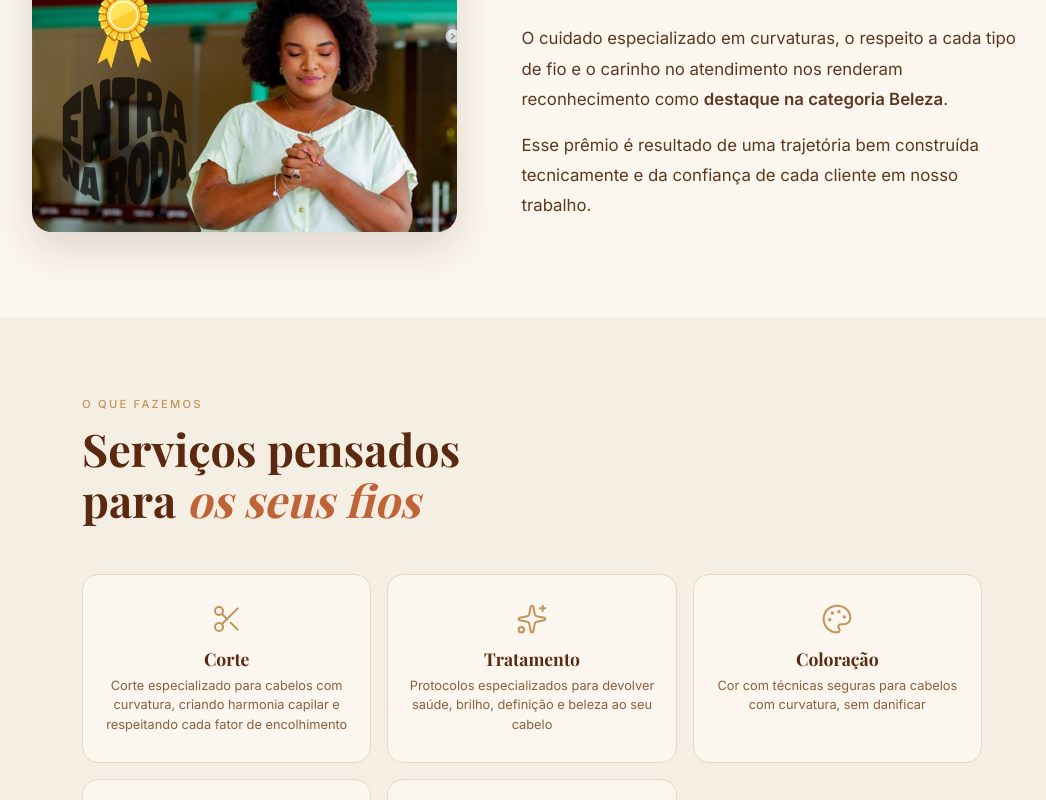
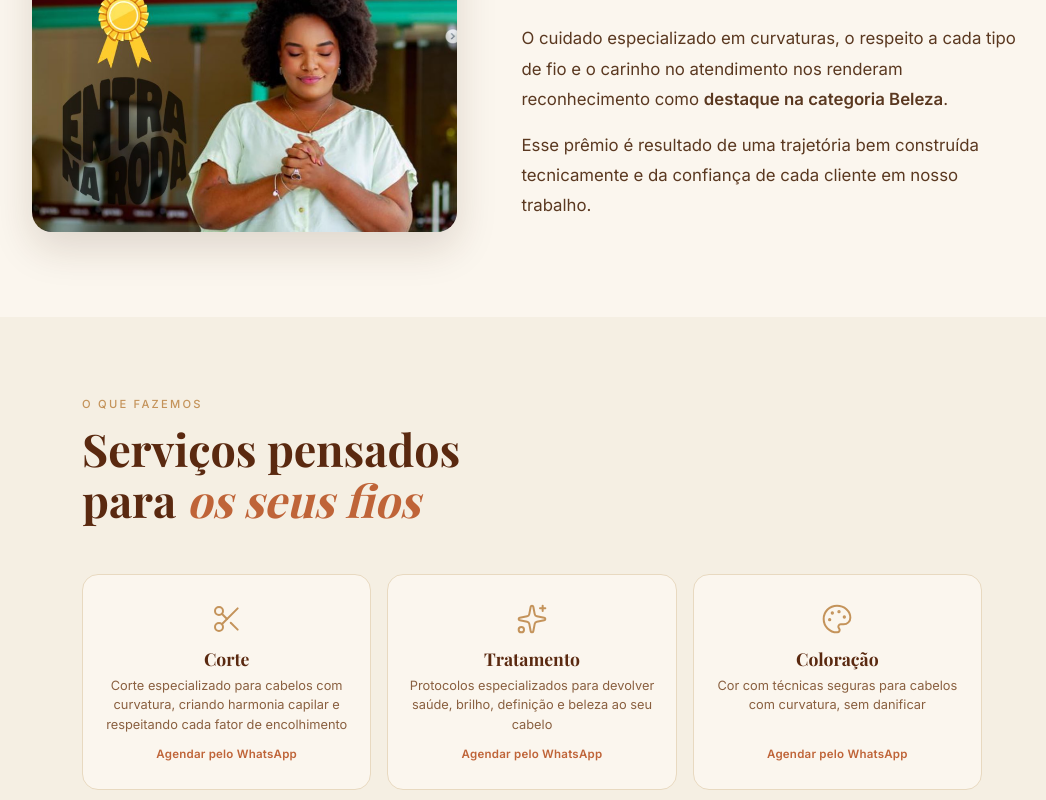
Before and after one commit to yagoBraga-alt/salao-da-preta, a React (Vite) app: page / in a window 1280 px wide. Shown: the part 2000-2800 px from the top of the page, without its empty margins (108-1154 px from the left). Built offline with nearby package versions, Linux system fonts and the light colour scheme; a web font is replaced by a local one.

Commit message:
fix: UX, CTAs e acessibilidade

```diff
--- a/src/components/Agendamento.jsx
+++ b/src/components/Agendamento.jsx
@@ -1,11 +1,11 @@
 export default function Agendamento() {
   return (
-    <section className="agendar">
+    <section className="agendar" id="agendamento">
       <div className="fade-up">
-        <p className="section-label text-center" style={{ color: 'rgba(26,13,5,0.6)' }}>Quer agendar um horário?</p>
-        <h2 className="section-title text-center" style={{ color: 'var(--dark)' }}>Agende seu horário<br /><em style={{ color: 'var(--espresso)', fontStyle: 'italic' }}>hoje mesmo</em></h2>
-        <p>Seu cacho merece cuidado especializado. Venha pro Salão da Preta.</p>
-        <a href="https://wa.me/558698352282?text=Ol%C3%A1%2C%20vim%20do%20site%20e%20gostaria%20de%20agendar%20um%20hor%C3%A1rio!" target="_blank" rel="noopener noreferrer" className="btn-dark">Quero agendar →</a>
+        <p className="section-label text-center" style={{ color: 'rgba(26,13,5,0.6)' }}>Pronta para cuidar dos seus cachos?</p>
+        <h2 className="section-title text-center" style={{ color: 'var(--dark)' }}>Reserve seu horário com quem<br /><em style={{ color: 'var(--espresso)', fontStyle: 'italic' }}>entende de cachos e crespos</em></h2>
+        <p>Atendimento especializado para realçar sua beleza natural com cuidado, técnica e carinho.</p>
+        <a href="https://wa.me/558698352282?text=Ol%C3%A1%2C%20vim%20do%20site%20e%20gostaria%20de%20reservar%20meu%20hor%C3%A1rio!" target="_blank" rel="noopener noreferrer" className="btn-dark" aria-label="Reservar horário pelo WhatsApp">Reservar pelo WhatsApp →</a>
       </div>
     </section>
   )
--- a/src/components/Depoimentos.jsx
+++ b/src/components/Depoimentos.jsx
@@ -1,6 +1,6 @@
 export default function Depoimentos() {
   return (
-    <section className="depoimentos">
+    <section className="depoimentos" id="depoimentos">
       <div className="depo-inner fade-up">
         <p className="section-label text-center">Clientes</p>
         <div className="ornament"></div>
--- a/src/components/Footer.jsx
+++ b/src/components/Footer.jsx
@@ -1,18 +1,15 @@
 export default function Footer() {
   return (
     <footer>
-      <p>© 2025 Salão da Preta · Parnaíba, Piauí · 1° Salão Especializado em Curvaturas da cidade</p>
-      <p style={{ marginTop: '0.5rem' }}>
-        <a href="https://www.instagram.com/salao_da_preta/" target="_blank" rel="noopener noreferrer">Instagram</a>
-        &nbsp;·&nbsp;
-        <a href="https://wa.me/558698352282" target="_blank" rel="noopener noreferrer">WhatsApp</a>
-      </p>
+      <p>© 2026 Salão da Preta · Todos os direitos reservados</p>
+      <p style={{ marginTop: '0.25rem', opacity: 0.7 }}>1° Salão Especializado em Curvaturas de Parnaíba, Piauí</p>
       <p style={{ marginTop: '1rem', fontSize: '0.78rem', opacity: 0.5 }}>
         Feito por:{' '}
         <a
           href="https://www.instagram.com/yagowdev"
           target="_blank"
           rel="noopener noreferrer"
+          aria-label="Instagram do desenvolvedor yagowdev"
           style={{ opacity: 1 }}
         >
           @yagowdev
--- a/src/components/Hero.jsx
+++ b/src/components/Hero.jsx
@@ -25,8 +25,8 @@ export default function Hero() {
         </div>
 
         <div className="hero-ctas">
-          <a href="https://wa.me/558698352282?text=Ol%C3%A1%2C%20vim%20do%20site%20e%20gostaria%20de%20agendar%20um%20hor%C3%A1rio!" target="_blank" rel="noopener noreferrer" className="btn-primary">Agendar horário →</a>
-          <a href="#redes" className="btn-outline">Ver redes sociais</a>
+          <a href="https://wa.me/558698352282?text=Ol%C3%A1%2C%20vim%20do%20site%20e%20gostaria%20de%20agendar%20um%20hor%C3%A1rio!" target="_blank" rel="noopener noreferrer" className="btn-primary" aria-label="Agendar horário pelo WhatsApp">Agendar pelo WhatsApp →</a>
+          <a href="#servicos" className="btn-outline">Ver serviços</a>
         </div>
       </div>
 
--- a/src/components/Servicos.jsx
+++ b/src/components/Servicos.jsx
@@ -1,48 +1,49 @@
 import { Scissors, Sparkles, Palette, GraduationCap, Wand2 } from 'lucide-react'
+
+const waBase = 'https://wa.me/558698352282?text='
 
 export default function Servicos() {
   return (
-    <section className="servicos">
+    <section className="servicos" id="servicos">
       <div className="servicos-inner fade-up">
         <p className="section-label">O que fazemos</p>
         <h2 className="section-title">Serviços pensados<br />para <em>os seus fios</em></h2>
 
         <div className="servicos-grid">
-          <a href="https://wa.me/558698352282?text=Ol%C3%A1%2C%20vim%20do%20site%20e%20tenho%20interesse%20no%20servi%C3%A7o%20de%20Corte!" target="_blank" rel="noopener noreferrer" className="servico-card">
-            <span className="servico-icon">
-              <Scissors size={32} strokeWidth={1.5} />
-            </span>
+          <div className="servico-card">
+            <span className="servico-icon"><Scissors size={32} strokeWidth={1.5} /></span>
             <h3>Corte</h3>
             <p>Corte especializado para cabelos com curvatura, criando harmonia capilar e respeitando cada fator de encolhimento</p>
-          </a>
-          <a href="https://wa.me/558698352282?text=Ol%C3%A1%2C%20vim%20do%20site%20e%20tenho%20interesse%20no%20servi%C3%A7o%20de%20Tratamento!" target="_blank" rel="noopener noreferrer" className="servico-card">
-            <span className="servico-icon">
-              <Sparkles size={32} strokeWidth={1.5} />
-            </span>
+            <a href={`${waBase}Ol%C3%A1%2C%20vim%20do%20site%20e%20tenho%20interesse%20no%20servi%C3%A7o%20de%20Corte!`} target="_blank" rel="noopener noreferrer" className="servico-wa" aria-label="Agendar Corte pelo WhatsApp">Agendar pelo WhatsApp</a>
+          </div>
+
+          <div className="servico-card">
+            <span className="servico-icon"><Sparkles size={32} strokeWidth={1.5} /></span>
             <h3>Tratamento</h3>
             <p>Protocolos especializados para devolver saúde, brilho, definição e beleza ao seu cabelo</p>
-          </a>
-          <a href="https://wa.me/558698352282?text=Ol%C3%A1%2C%20vim%20do%20site%20e%20tenho%20interesse%20no%20servi%C3%A7o%20de%20Colora%C3%A7%C3%A3o!" target="_blank" rel="noopener noreferrer" className="servico-card">
-            <span className="servico-icon">
-              <Palette size={32} strokeWidth={1.5} />
-            </span>
+            <a href={`${waBase}Ol%C3%A1%2C%20vim%20do%20site%20e%20tenho%20interesse%20no%20servi%C3%A7o%20de%20Tratamento!`} target="_blank" rel="noopener noreferrer" className="servico-wa" aria-label="Agendar Tratamento pelo WhatsApp">Agendar pelo WhatsApp</a>
+          </div>
+
+          <div className="servico-card">
+            <span className="servico-icon"><Palette size={32} strokeWidth={1.5} /></span>
             <h3>Coloração</h3>
             <p>Cor com técnicas seguras para cabelos com curvatura, sem danificar</p>
-          </a>
-          <a href="https://wa.me/558698352282?text=Ol%C3%A1%2C%20vim%20do%20site%20e%20tenho%20interesse%20no%20servi%C3%A7o%20de%20Mechas!" target="_blank" rel="noopener noreferrer" className="servico-card">
-            <span className="servico-icon">
-              <Wand2 size={32} strokeWidth={1.5} />
-            </span>
+            <a href={`${waBase}Ol%C3%A1%2C%20vim%20do%20site%20e%20tenho%20interesse%20no%20servi%C3%A7o%20de%20Colora%C3%A7%C3%A3o!`} target="_blank" rel="noopener noreferrer" className="servico-wa" aria-label="Agendar Coloração pelo WhatsApp">Agendar pelo WhatsApp</a>
+          </div>
+
+          <div className="servico-card">
+            <span className="servico-icon"><Wand2 size={32} strokeWidth={1.5} /></span>
             <h3>Mechas</h3>
             <p>Técnica de mechas, morena iluminada, loiro e coloridos sem usar pó descolorante, preservando a saúde do seu cabelo</p>
-          </a>
-          <a href="https://wa.me/558698352282?text=Ol%C3%A1%2C%20vim%20do%20site%20e%20quero%20saber%20mais%20sobre%20os%20Cursos!" target="_blank" rel="noopener noreferrer" className="servico-card">
-            <span className="servico-icon">
-              <GraduationCap size={32} strokeWidth={1.5} />
-            </span>
+            <a href={`${waBase}Ol%C3%A1%2C%20vim%20do%20site%20e%20tenho%20interesse%20no%20servi%C3%A7o%20de%20Mechas!`} target="_blank" rel="noopener noreferrer" className="servico-wa" aria-label="Agendar Mechas pelo WhatsApp">Agendar pelo WhatsApp</a>
+          </div>
+
+          <div className="servico-card">
+            <span className="servico-icon"><GraduationCap size={32} strokeWidth={1.5} /></span>
             <h3>Cursos</h3>
             <p>Se torne referência em cabelos cacheados, crespos e ondulados e transforme sua carreira. Aprenda a precificar seu trabalho e lucre sem dor de cabeça</p>
-          </a>
+            <a href="#curso" className="servico-wa" style={{ color: 'var(--caramel)' }} aria-label="Ver mais sobre os Cursos">Ver mais sobre o curso →</a>
+          </div>
         </div>
       </div>
     </section>
--- a/src/components/Sobre.jsx
+++ b/src/components/Sobre.jsx
@@ -1,6 +1,6 @@
 export default function Sobre() {
   return (
-    <section>
+    <section id="sobre">
       <div className="sobre fade-up">
         <p className="section-label text-center">Quem somos</p>
         <div className="ornament"></div>
--- a/src/index.css
+++ b/src/index.css
@@ -377,7 +377,9 @@ section { padding: 5rem 1.5rem; }
   transition: transform 0.2s, box-shadow 0.2s;
   text-decoration: none;
   color: inherit;
-  display: block;
+  display: flex;
+  flex-direction: column;
+  align-items: center;
 }
 
 .servico-card:hover {
@@ -404,6 +406,22 @@ section { padding: 5rem 1.5rem; }
   font-size: 0.8rem;
   color: #8a6040;
   line-height: 1.5;
+  flex: 1;
+}
+
+.servico-wa {
+  display: inline-block;
+  font-size: 0.72rem;
+  font-weight: 600;
+  color: var(--terracota);
+  margin-top: 0.85rem;
+  letter-spacing: 0.02em;
+  text-decoration: none;
+  transition: color 0.2s;
+}
+
+.servico-wa:hover {
+  color: var(--espresso);
 }
 
 /* ─── CURSO ─── */
@@ -606,6 +624,15 @@ section { padding: 5rem 1.5rem; }
   color: #8a6040;
   text-align: center;
   line-height: 1.4;
+  flex: 1;
+}
+
+.rede-cta {
+  font-size: 0.78rem;
+  font-weight: 600;
+  color: var(--terracota);
+  letter-spacing: 0.03em;
+  margin-top: 0.75rem;
 }
 
 /* ─── AGENDAMENTO ─── */
```
Also changed, not shown: src/components/Redes.jsx (+38 -15 lines).
